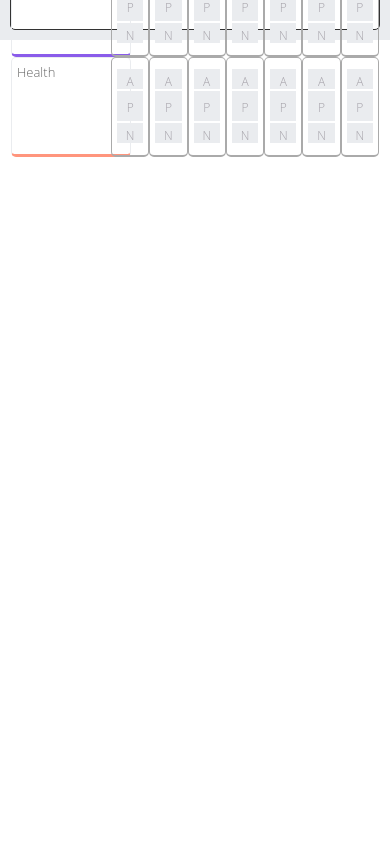
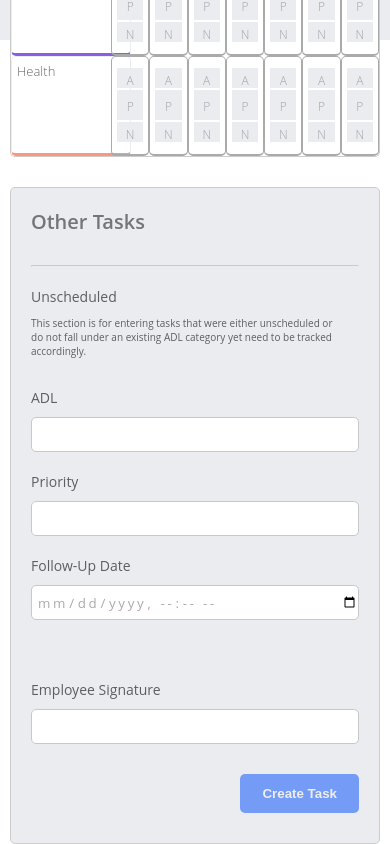
Before and after one commit to EstenGrove/Tracker-with-Sass, a React (Create React App) app: page / in a window 390 px wide. Shown: the part 804-1648 px from the top of the page. Before the commit the page ends 1083 px from the top, so only its background shows below. Built offline with nearby package versions, Linux system fonts and the light colour scheme.

Commit message:
Add 'OtherTasksSection' component with mobile styling.

```diff
--- a/src/App.scss
+++ b/src/App.scss
@@ -1,6 +1,7 @@
 @import "./sass/variables";
 @import "./sass/mixins";
 @import "./sass/layout";
+@import "./sass/utilities";
 
 .App {
   max-width: 100vw;
--- /dev/null
+++ b/src/components/OtherTasksSection.js
@@ -0,0 +1,76 @@
+import React from "react";
+import styles from "../css/OtherTasksSection.module.scss";
+
+const OtherTasksSection = ({ name1, name2, id1, id2, handleSubmit }) => {
+  return (
+    <section class={styles.Other}>
+      <h3 class={styles.Other_heading}>Other Tasks</h3>
+      <hr class={styles.border} />
+
+      {/* LEFT SIDE DESCRIPTION */}
+      <div class={styles.Other_main}>
+        <div class={styles.Other_left}>
+          <h5 class={styles.Other_left_subheading}>Category</h5>
+          <span class={styles.Other_left_desc}>
+            Choose a category or ADL for the unscheduled task. Apply an optional
+            priority and follow-up date.
+          </span>
+
+          <h5 class={`${styles.Other_left_subheading} ${styles.last}`}>
+            Required Signature
+          </h5>
+          <span class={styles.Other_left_desc}>
+            Employees must sign their name upon entering any unscheduled tasks.
+          </span>
+
+          <h5 class={`${styles.mobile_heading} ${styles.hide}`}>Unscheduled</h5>
+          <span class={`${styles.mobile_desc} ${styles.hide}`}>
+            This section is for entering tasks that were either unscheduled or
+            do not fall under an existing ADL category yet need to be tracked
+            accordingly.
+          </span>
+        </div>
+        {/* RIGHT SIDE FORM */}
+        <div class={styles.Other_right}>
+          <h5 class={styles.Other_right_subheading}>ADL</h5>
+          <input
+            type="text"
+            name="adl"
+            id="adl"
+            class={styles.Other_right_input}
+          />
+          <h5 class={styles.Other_right_subheading}>Priority</h5>
+          <input
+            type="text"
+            name="adl"
+            id="adl"
+            class={styles.Other_right_input}
+          />
+          <h5 class={styles.Other_right_subheading}>Follow-Up Date</h5>
+          <input
+            type="datetime-local"
+            name="followUP"
+            id="followUP"
+            class={styles.Other_right_input}
+          />
+          <h5 class={`${styles.Other_right_subheading} ${styles.spacing}`}>
+            Employee Signature
+          </h5>
+          <input
+            type="text"
+            name="sign"
+            id="sign"
+            class={styles.Other_right_input}
+          />
+          <div class={styles.btnWrapper}>
+            <button class={styles.Other_right_btn} onClick={handleSubmit}>
+              Create Task
+            </button>
+          </div>
+        </div>
+      </div>
+    </section>
+  );
+};
+
+export default OtherTasksSection;
--- a/src/components/Week.js
+++ b/src/components/Week.js
@@ -2,6 +2,7 @@ import React, { useContext, useState, useRef } from "react";
 import styles from "../css/Week.module.scss";
 import ADL from "./ADL";
 import Day from "./Day";
+import OtherTasksSection from "./OtherTasksSection";
 import { StateContext, ActiveContext } from "../state/StateContext";
 import { useFormController } from "../utils/useFormController";
 
@@ -61,6 +62,7 @@ const Week = () => {
     return setIsOpen(!isOpen);
   };
   return (
+    <>
       <div className={styles.Week}>
         <ADL />
         <Day day="Sunday" modalHandler={modalHandler} />
@@ -71,6 +73,8 @@ const Week = () => {
         <Day day="Friday" modalHandler={modalHandler} />
         <Day day="Saturday" modalHandler={modalHandler} />
       </div>
+      <OtherTasksSection />
+    </>
 
     // Modal
   );
--- a/src/css/Calendar.module.scss
+++ b/src/css/Calendar.module.scss
@@ -1,7 +1,7 @@
 .Calendar {
   width: 100%;
-  height: 100%;
-  border: 1px solid #333;
+  min-height: 100%;
   border-radius: 0.5rem;
   background-color: #fff;
+  border-bottom: none;
 }
--- /dev/null
+++ b/src/css/OtherTasksSection.module.scss
@@ -0,0 +1,184 @@
+$primary_font: "Open Sans", sans-serif;
+$charcoal: #4b4453;
+$bottom_space: 3rem;
+
+// Other tasks section (unscheduled tasks*)
+.border {
+  color: $charcoal;
+  opacity: 0.4;
+  margin-bottom: 2rem;
+}
+.spacing {
+  margin-top: 4rem;
+}
+
+.Other {
+  margin-top: 3rem;
+  max-width: 100vw;
+  height: auto;
+  padding: 2rem;
+  padding-bottom: 3rem;
+  background-color: #eaecef;
+  border-radius: 0.5rem;
+  border: 1px solid #ccc;
+  font-family: $primary_font;
+
+  &_heading {
+    font-size: 2rem;
+    font-weight: 600;
+    margin-bottom: $bottom_space;
+    opacity: 0.5;
+  }
+
+  &_main {
+    display: -webkit-box;
+    display: -ms-flexbox;
+    display: flex;
+  }
+
+  &_left {
+    width: 45%;
+    height: 100%;
+    padding-right: 2rem;
+    overflow-wrap: word-wrap;
+    display: -webkit-box;
+    display: -ms-flexbox;
+    display: flex;
+    -webkit-box-orient: vertical;
+    -webkit-box-direction: normal;
+    -ms-flex-direction: column;
+    flex-direction: column;
+    -ms-flex-preferred-size: 1;
+    flex-basis: 1;
+
+    &_subheading {
+      font-size: 1.4rem;
+      font-weight: 400;
+      opacity: 0.6;
+      margin-bottom: 1rem;
+    }
+    &_desc {
+      opacity: 0.6;
+    }
+  }
+
+  &_right {
+    width: 55%;
+    height: 100%;
+
+    &_subheading {
+      font-size: 1.4rem;
+      font-weight: 400;
+      opacity: 0.6;
+      margin-bottom: 1rem;
+    }
+
+    &_input {
+      width: 100%;
+      height: 3.5rem;
+      padding-left: 0.5rem;
+      border: 1px solid #c9c7cb;
+      border-radius: 0.5rem;
+      margin-bottom: 2rem;
+
+      &::-webkit-input-placeholder {
+        opacity: 0.6;
+        font-size: 1.3rem;
+        font-weight: 300;
+      }
+
+      &:-ms-input-placeholder {
+        opacity: 0.6;
+        font-size: 1.3rem;
+        font-weight: 300;
+      }
+
+      &::-ms-input-placeholder {
+        opacity: 0.6;
+        font-size: 1.3rem;
+        font-weight: 300;
+      }
+
+      &::placeholder {
+        opacity: 0.6;
+        font-size: 1.3rem;
+        font-weight: 300;
+      }
+    }
+    &_btn {
+      padding: 1.2rem 2.2rem;
+      border-radius: 0.5rem;
+      border: none;
+      background-color: #749cf7;
+      color: #eee;
+      font-weight: 700;
+      &:hover {
+        cursor: pointer;
+      }
+    }
+  }
+}
+
+input[type="datetime-local"] {
+  font-family: $primary_font;
+  letter-spacing: 0.2em;
+  color: #aaa;
+}
+.btnWrapper {
+  width: 100%;
+  margin-top: 1rem;
+  display: -webkit-box;
+  display: -ms-flexbox;
+  display: flex;
+  -webkit-box-pack: end;
+  -ms-flex-pack: end;
+  justify-content: flex-end;
+}
+
+.last {
+  margin-top: 24rem;
+}
+.hide {
+  display: none;
+}
+
+.mobile_heading {
+  display: none;
+  font-size: 1.4rem;
+  font-weight: 400;
+  opacity: 0.6;
+  margin-bottom: 1rem;
+}
+.mobile_desc {
+  display: none;
+}
+
+@media screen and (max-width: 500px) {
+  .Other {
+    &_main {
+      -webkit-box-orient: vertical;
+      -webkit-box-direction: normal;
+      -ms-flex-direction: column;
+      flex-direction: column;
+    }
+    &_left {
+      width: 100%;
+
+      &_subheading,
+      &_desc {
+        display: none;
+      }
+    }
+    &_right {
+      width: 100%;
+    }
+  }
+  .mobile_heading {
+    display: initial;
+  }
+  .mobile_desc {
+    display: initial;
+    margin-bottom: 3rem;
+    opacity: 0.6;
+  }
+}
--- a/src/css/ResidentDetails.module.scss
+++ b/src/css/ResidentDetails.module.scss
@@ -17,6 +17,9 @@
   -ms-flex-negative: 1;
   flex-shrink: 1;
   font-family: $primary_font;
+  border: 1px solid #9999;
+  border-bottom: none;
+  border-radius: 0.5rem;
 
   &_title {
     font-size: 1.4rem;
--- a/src/css/Week.module.scss
+++ b/src/css/Week.module.scss
@@ -4,4 +4,7 @@
   display: -webkit-box;
   display: -ms-flexbox;
   display: flex;
+  border: 1px solid #ccc;
+  border-top: none;
+  border-radius: 0.5rem;
 }
```
Also changed, not shown: src/sass/_utilities.scss (added). Lines whose indentation alone changed are shown as unchanged.
